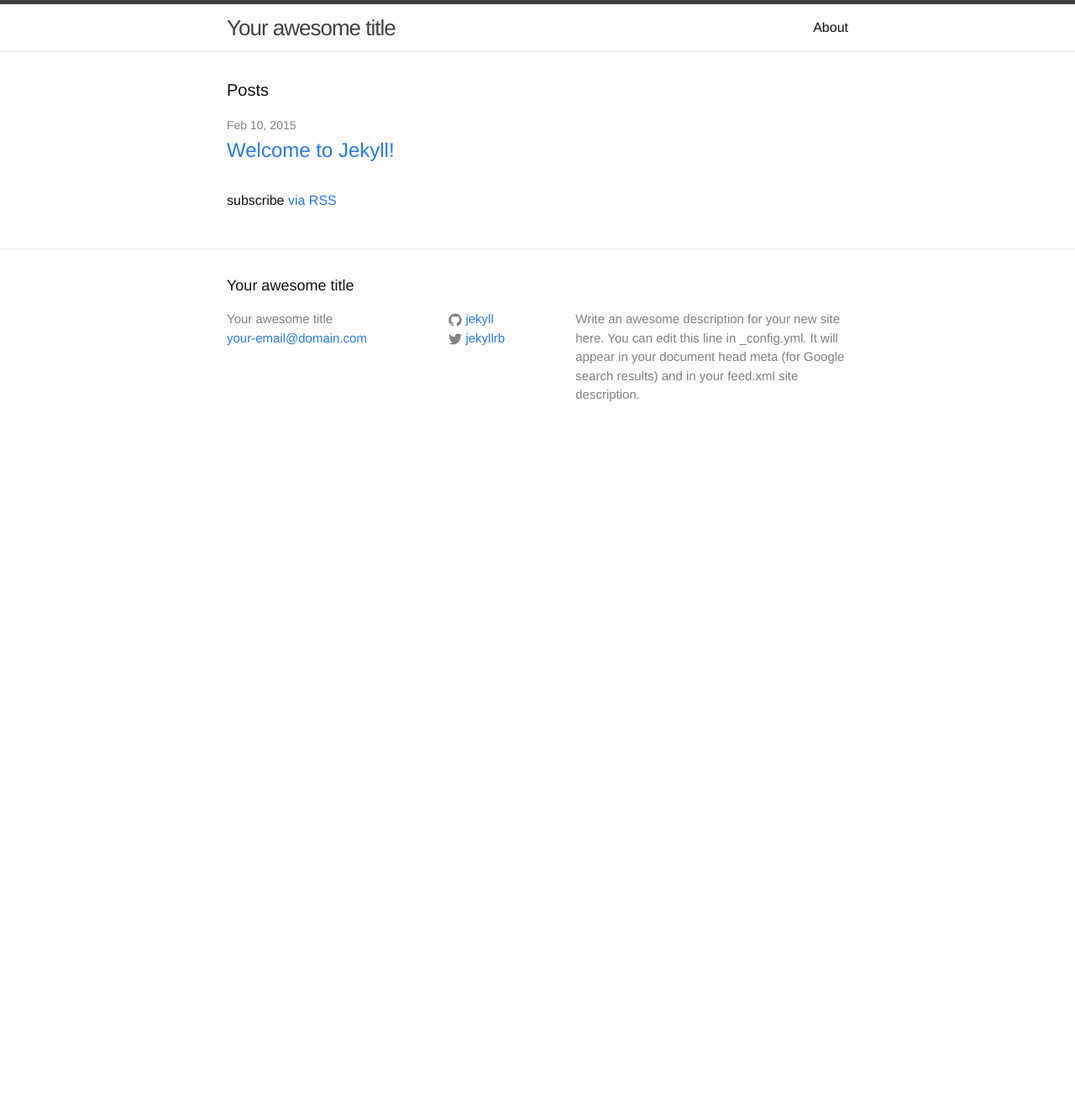
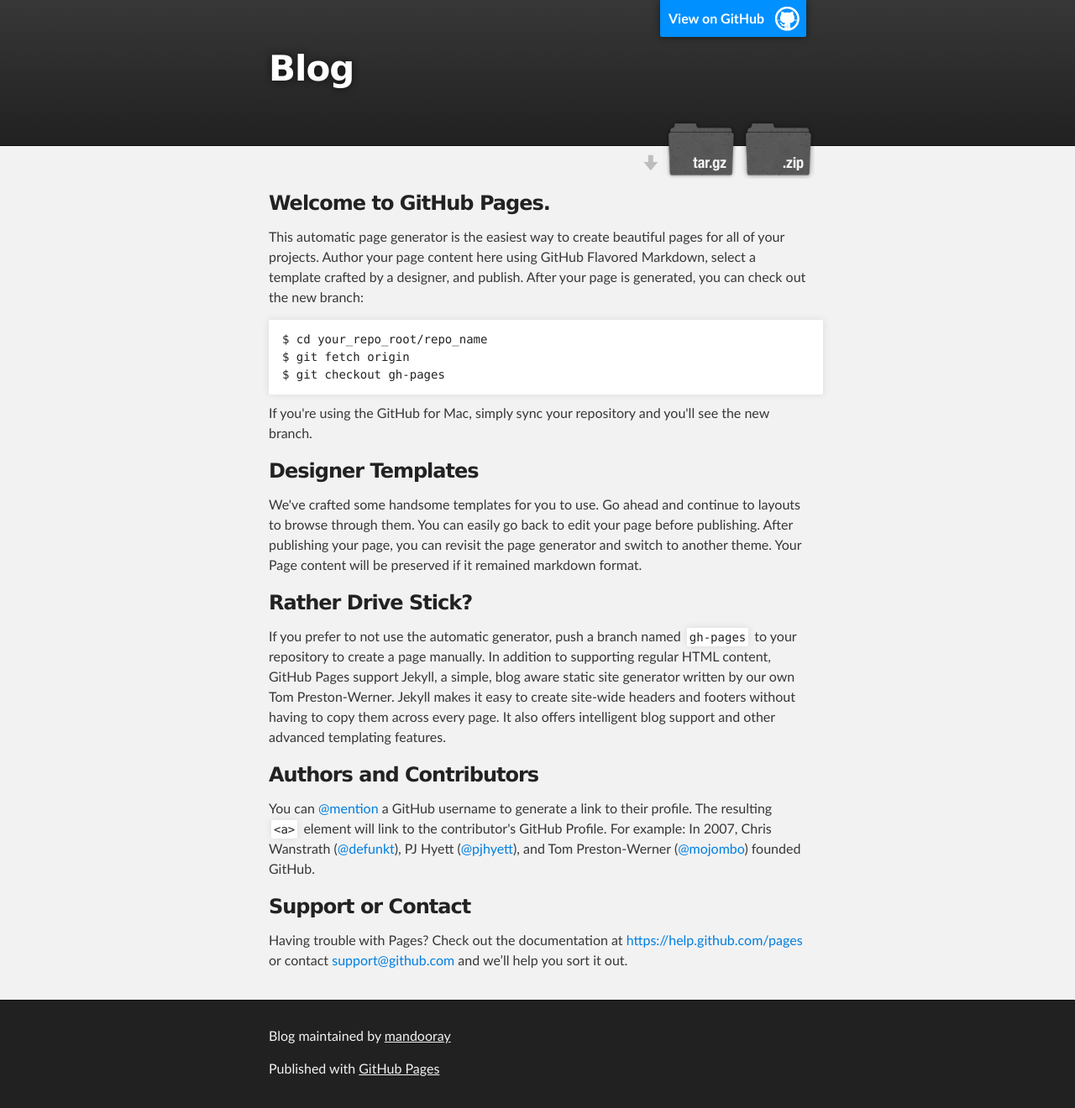
Before and after one commit to mandooray/blog, a Jekyll site: the page index.html, which Jekyll copies as it is, in a window 1280 px wide. Shown: the whole page at 84% size. Built offline with Jekyll 4.4.1, drawn with Linux system fonts in a browser that asks for light colours; before the commit the page ends 900 px from its top, so only the background shows below that.

Commit message:
Create gh-pages branch via GitHub

```diff
--- a/index.html
+++ b/index.html
@@ -1,23 +1,79 @@
----
-layout: default
----
+<!DOCTYPE html>
+<html>
 
-<div class="home">
+  <head>
+    <meta charset='utf-8'>
+    <meta http-equiv="X-UA-Compatible" content="chrome=1">
+    <meta name="description" content="Blog : ">
 
-  <h1 class="page-heading">Posts</h1>
+    <link rel="stylesheet" type="text/css" media="screen" href="stylesheets/stylesheet.css">
 
-  <ul class="post-list">
-    {% for post in site.posts %}
-      <li>
-        <span class="post-meta">{{ post.date | date: "%b %-d, %Y" }}</span>
+    <title>Blog</title>
+  </head>
 
-        <h2>
-          <a class="post-link" href="{{ post.url | prepend: site.baseurl }}">{{ post.title }}</a>
-        </h2>
-      </li>
-    {% endfor %}
-  </ul>
+  <body>
 
-  <p class="rss-subscribe">subscribe <a href="{{ "/feed.xml" | prepend: site.baseurl }}">via RSS</a></p>
+    <!-- HEADER -->
+    <div id="header_wrap" class="outer">
+        <header class="inner">
+          <a id="forkme_banner" href="https://github.com/mandooray/blog">View on GitHub</a>
 
-</div>
+          <h1 id="project_title">Blog</h1>
+          <h2 id="project_tagline"></h2>
+
+            <section id="downloads">
+              <a class="zip_download_link" href="https://github.com/mandooray/blog/zipball/master">Download this project as a .zip file</a>
+              <a class="tar_download_link" href="https://github.com/mandooray/blog/tarball/master">Download this project as a tar.gz file</a>
+            </section>
+        </header>
+    </div>
+
+    <!-- MAIN CONTENT -->
+    <div id="main_content_wrap" class="outer">
+      <section id="main_content" class="inner">
+        <h3>
+<a id="welcome-to-github-pages" class="anchor" href="#welcome-to-github-pages" aria-hidden="true"><span class="octicon octicon-link"></span></a>Welcome to GitHub Pages.</h3>
+
+<p>This automatic page generator is the easiest way to create beautiful pages for all of your projects. Author your page content here using GitHub Flavored Markdown, select a template crafted by a designer, and publish. After your page is generated, you can check out the new branch:</p>
+
+<pre><code>$ cd your_repo_root/repo_name
+$ git fetch origin
+$ git checkout gh-pages
+</code></pre>
+
+<p>If you're using the GitHub for Mac, simply sync your repository and you'll see the new branch.</p>
+
+<h3>
+<a id="designer-templates" class="anchor" href="#designer-templates" aria-hidden="true"><span class="octicon octicon-link"></span></a>Designer Templates</h3>
+
+<p>We've crafted some handsome templates for you to use. Go ahead and continue to layouts to browse through them. You can easily go back to edit your page before publishing. After publishing your page, you can revisit the page generator and switch to another theme. Your Page content will be preserved if it remained markdown format.</p>
+
+<h3>
+<a id="rather-drive-stick" class="anchor" href="#rather-drive-stick" aria-hidden="true"><span class="octicon octicon-link"></span></a>Rather Drive Stick?</h3>
+
+<p>If you prefer to not use the automatic generator, push a branch named <code>gh-pages</code> to your repository to create a page manually. In addition to supporting regular HTML content, GitHub Pages support Jekyll, a simple, blog aware static site generator written by our own Tom Preston-Werner. Jekyll makes it easy to create site-wide headers and footers without having to copy them across every page. It also offers intelligent blog support and other advanced templating features.</p>
+
+<h3>
+<a id="authors-and-contributors" class="anchor" href="#authors-and-contributors" aria-hidden="true"><span class="octicon octicon-link"></span></a>Authors and Contributors</h3>
+
+<p>You can <a href="https://github.com/blog/821" class="user-mention">@mention</a> a GitHub username to generate a link to their profile. The resulting <code>&lt;a&gt;</code> element will link to the contributor's GitHub Profile. For example: In 2007, Chris Wanstrath (<a href="https://github.com/defunkt" class="user-mention">@defunkt</a>), PJ Hyett (<a href="https://github.com/pjhyett" class="user-mention">@pjhyett</a>), and Tom Preston-Werner (<a href="https://github.com/mojombo" class="user-mention">@mojombo</a>) founded GitHub.</p>
+
+<h3>
+<a id="support-or-contact" class="anchor" href="#support-or-contact" aria-hidden="true"><span class="octicon octicon-link"></span></a>Support or Contact</h3>
+
+<p>Having trouble with Pages? Check out the documentation at <a href="https://help.github.com/pages">https://help.github.com/pages</a> or contact <a href="mailto:support@github.com">support@github.com</a> and we’ll help you sort it out.</p>
+      </section>
+    </div>
+
+    <!-- FOOTER  -->
+    <div id="footer_wrap" class="outer">
+      <footer class="inner">
+        <p class="copyright">Blog maintained by <a href="https://github.com/mandooray">mandooray</a></p>
+        <p>Published with <a href="http://pages.github.com">GitHub Pages</a></p>
+      </footer>
+    </div>
+
+
+
+  </body>
+</html>
--- /dev/null
+++ b/javascripts/main.js
@@ -0,0 +1 @@
+console.log('This would be the main JS file.');
--- /dev/null
+++ b/stylesheets/pygment_trac.css
@@ -0,0 +1,70 @@
+.highlight .hll { background-color: #ffffcc }
+.highlight  { background: #f0f3f3; }
+.highlight .c { color: #0099FF; font-style: italic } /* Comment */
+.highlight .err { color: #AA0000; background-color: #FFAAAA } /* Error */
+.highlight .k { color: #006699; font-weight: bold } /* Keyword */
+.highlight .o { color: #555555 } /* Operator */
+.highlight .cm { color: #0099FF; font-style: italic } /* Comment.Multiline */
+.highlight .cp { color: #009999 } /* Comment.Preproc */
+.highlight .c1 { color: #0099FF; font-style: italic } /* Comment.Single */
+.highlight .cs { color: #0099FF; font-weight: bold; font-style: italic } /* Comment.Special */
+.highlight .gd { background-color: #FFCCCC; border: 1px solid #CC0000 } /* Generic.Deleted */
+.highlight .ge { font-style: italic } /* Generic.Emph */
+.highlight .gr { color: #FF0000 } /* Generic.Error */
+.highlight .gh { color: #003300; font-weight: bold } /* Generic.Heading */
+.highlight .gi { background-color: #CCFFCC; border: 1px solid #00CC00 } /* Generic.Inserted */
+.highlight .go { color: #AAAAAA } /* Generic.Output */
+.highlight .gp { color: #000099; font-weight: bold } /* Generic.Prompt */
+.highlight .gs { font-weight: bold } /* Generic.Strong */
+.highlight .gu { color: #003300; font-weight: bold } /* Generic.Subheading */
+.highlight .gt { color: #99CC66 } /* Generic.Traceback */
+.highlight .kc { color: #006699; font-weight: bold } /* Keyword.Constant */
+.highlight .kd { color: #006699; font-weight: bold } /* Keyword.Declaration */
+.highlight .kn { color: #006699; font-weight: bold } /* Keyword.Namespace */
+.highlight .kp { color: #006699 } /* Keyword.Pseudo */
+.highlight .kr { color: #006699; font-weight: bold } /* Keyword.Reserved */
+.highlight .kt { color: #007788; font-weight: bold } /* Keyword.Type */
+.highlight .m { color: #FF6600 } /* Literal.Number */
+.highlight .s { color: #CC3300 } /* Literal.String */
+.highlight .na { color: #330099 } /* Name.Attribute */
+.highlight .nb { color: #336666 } /* Name.Builtin */
+.highlight .nc { color: #00AA88; font-weight: bold } /* Name.Class */
+.highlight .no { color: #336600 } /* Name.Constant */
+.highlight .nd { color: #9999FF } /* Name.Decorator */
+.highlight .ni { color: #999999; font-weight: bold } /* Name.Entity */
+.highlight .ne { color: #CC0000; font-weight: bold } /* Name.Exception */
+.highlight .nf { color: #CC00FF } /* Name.Function */
+.highlight .nl { color: #9999FF } /* Name.Label */
+.highlight .nn { color: #00CCFF; font-weight: bold } /* Name.Namespace */
+.highlight .nt { color: #330099; font-weight: bold } /* Name.Tag */
+.highlight .nv { color: #003333 } /* Name.Variable */
+.highlight .ow { color: #000000; font-weight: bold } /* Operator.Word */
+.highlight .w { color: #bbbbbb } /* Text.Whitespace */
+.highlight .mf { color: #FF6600 } /* Literal.Number.Float */
+.highlight .mh { color: #FF6600 } /* Literal.Number.Hex */
+.highlight .mi { color: #FF6600 } /* Literal.Number.Integer */
+.highlight .mo { color: #FF6600 } /* Literal.Number.Oct */
+.highlight .sb { color: #CC3300 } /* Literal.String.Backtick */
+.highlight .sc { color: #CC3300 } /* Literal.String.Char */
+.highlight .sd { color: #CC3300; font-style: italic } /* Literal.String.Doc */
+.highlight .s2 { color: #CC3300 } /* Literal.String.Double */
+.highlight .se { color: #CC3300; font-weight: bold } /* Literal.String.Escape */
+.highlight .sh { color: #CC3300 } /* Literal.String.Heredoc */
+.highlight .si { color: #AA0000 } /* Literal.String.Interpol */
+.highlight .sx { color: #CC3300 } /* Literal.String.Other */
+.highlight .sr { color: #33AAAA } /* Literal.String.Regex */
+.highlight .s1 { color: #CC3300 } /* Literal.String.Single */
+.highlight .ss { color: #FFCC33 } /* Literal.String.Symbol */
+.highlight .bp { color: #336666 } /* Name.Builtin.Pseudo */
+.highlight .vc { color: #003333 } /* Name.Variable.Class */
+.highlight .vg { color: #003333 } /* Name.Variable.Global */
+.highlight .vi { color: #003333 } /* Name.Variable.Instance */
+.highlight .il { color: #FF6600 } /* Literal.Number.Integer.Long */
+
+.type-csharp .highlight .k { color: #0000FF }
+.type-csharp .highlight .kt { color: #0000FF }
+.type-csharp .highlight .nf { color: #000000; font-weight: normal }
+.type-csharp .highlight .nc { color: #2B91AF }
+.type-csharp .highlight .nn { color: #000000 }
+.type-csharp .highlight .s { color: #A31515 }
+.type-csharp .highlight .sc { color: #A31515 }
--- /dev/null
+++ b/stylesheets/stylesheet.css
@@ -0,0 +1,425 @@
+/*******************************************************************************
+Slate Theme for GitHub Pages
+by Jason Costello, @jsncostello
+*******************************************************************************/
+
+@import url(pygment_trac.css);
+
+/*******************************************************************************
+MeyerWeb Reset
+*******************************************************************************/
+
+html, body, div, span, applet, object, iframe,
+h1, h2, h3, h4, h5, h6, p, blockquote, pre,
+a, abbr, acronym, address, big, cite, code,
+del, dfn, em, img, ins, kbd, q, s, samp,
+small, strike, strong, sub, sup, tt, var,
+b, u, i, center,
+dl, dt, dd, ol, ul, li,
+fieldset, form, label, legend,
+table, caption, tbody, tfoot, thead, tr, th, td,
+article, aside, canvas, details, embed,
+figure, figcaption, footer, header, hgroup,
+menu, nav, output, ruby, section, summary,
+time, mark, audio, video {
+  margin: 0;
+  padding: 0;
+  border: 0;
+  font: inherit;
+  vertical-align: baseline;
+}
+
+/* HTML5 display-role reset for older browsers */
+article, aside, details, figcaption, figure,
+footer, header, hgroup, menu, nav, section {
+  display: block;
+}
+
+ol, ul {
+  list-style: none;
+}
+
+table {
+  border-collapse: collapse;
+  border-spacing: 0;
+}
+
+/*******************************************************************************
+Theme Styles
+*******************************************************************************/
+
+body {
+  box-sizing: border-box;
+  color:#373737;
+  background: #212121;
+  font-size: 16px;
+  font-family: 'Myriad Pro', Calibri, Helvetica, Arial, sans-serif;
+  line-height: 1.5;
+  -webkit-font-smoothing: antialiased;
+}
+
+h1, h2, h3, h4, h5, h6 {
+  margin: 10px 0;
+  font-weight: 700;
+  color:#222222;
+  font-family: 'Lucida Grande', 'Calibri', Helvetica, Arial, sans-serif;
+  letter-spacing: -1px;
+}
+
+h1 {
+  font-size: 36px;
+  font-weight: 700;
+}
+
+h2 {
+  padding-bottom: 10px;
+  font-size: 32px;
+  background: url('../images/bg_hr.png') repeat-x bottom;
+}
+
+h3 {
+  font-size: 24px;
+}
+
+h4 {
+  font-size: 21px;
+}
+
+h5 {
+  font-size: 18px;
+}
+
+h6 {
+  font-size: 16px;
+}
+
+p {
+  margin: 10px 0 15px 0;
+}
+
+footer p {
+  color: #f2f2f2;
+}
+
+a {
+  text-decoration: none;
+  color: #007edf;
+  text-shadow: none;
+
+  transition: color 0.5s ease;
+  transition: text-shadow 0.5s ease;
+  -webkit-transition: color 0.5s ease;
+  -webkit-transition: text-shadow 0.5s ease;
+  -moz-transition: color 0.5s ease;
+  -moz-transition: text-shadow 0.5s ease;
+  -o-transition: color 0.5s ease;
+  -o-transition: text-shadow 0.5s ease;
+  -ms-transition: color 0.5s ease;
+  -ms-transition: text-shadow 0.5s ease;
+}
+
+a:hover, a:focus {text-decoration: underline;}
+
+footer a {
+  color: #F2F2F2;
+  text-decoration: underline;
+}
+
+em {
+  font-style: italic;
+}
+
+strong {
+  font-weight: bold;
+}
+
+img {
+  position: relative;
+  margin: 0 auto;
+  max-width: 739px;
+  padding: 5px;
+  margin: 10px 0 10px 0;
+  border: 1px solid #ebebeb;
+
+  box-shadow: 0 0 5px #ebebeb;
+  -webkit-box-shadow: 0 0 5px #ebebeb;
+  -moz-box-shadow: 0 0 5px #ebebeb;
+  -o-box-shadow: 0 0 5px #ebebeb;
+  -ms-box-shadow: 0 0 5px #ebebeb;
+}
+
+p img {
+  display: inline;
+  margin: 0;
+  padding: 0;
+  vertical-align: middle;
+  text-align: center;
+  border: none;
+}
+
+pre, code {
+  width: 100%;
+  color: #222;
+  background-color: #fff;
+
+  font-family: Monaco, "Bitstream Vera Sans Mono", "Lucida Console", Terminal, monospace;
+  font-size: 14px;
+
+  border-radius: 2px;
+  -moz-border-radius: 2px;
+  -webkit-border-radius: 2px;
+}
+
+pre {
+  width: 100%;
+  padding: 10px;
+  box-shadow: 0 0 10px rgba(0,0,0,.1);
+  overflow: auto;
+}
+
+code {
+  padding: 3px;
+  margin: 0 3px;
+  box-shadow: 0 0 10px rgba(0,0,0,.1);
+}
+
+pre code {
+  display: block;
+  box-shadow: none;
+}
+
+blockquote {
+  color: #666;
+  margin-bottom: 20px;
+  padding: 0 0 0 20px;
+  border-left: 3px solid #bbb;
+}
+
+
+ul, ol, dl {
+  margin-bottom: 15px
+}
+
+ul {
+  list-style-position: inside;
+  list-style: disc;
+  padding-left: 20px;
+}
+
+ol {
+  list-style-position: inside;
+  list-style: decimal;
+  padding-left: 20px;
+}
+
+dl dt {
+  font-weight: bold;
+}
+
+dl dd {
+  padding-left: 20px;
+  font-style: italic;
+}
+
+dl p {
+  padding-left: 20px;
+  font-style: italic;
+}
+
+hr {
+  height: 1px;
+  margin-bottom: 5px;
+  border: none;
+  background: url('../images/bg_hr.png') repeat-x center;
+}
+
+table {
+  border: 1px solid #373737;
+  margin-bottom: 20px;
+  text-align: left;
+ }
+
+th {
+  font-family: 'Lucida Grande', 'Helvetica Neue', Helvetica, Arial, sans-serif;
+  padding: 10px;
+  background: #373737;
+  color: #fff;
+ }
+
+td {
+  padding: 10px;
+  border: 1px solid #373737;
+ }
+
+form {
+  background: #f2f2f2;
+  padding: 20px;
+}
+
+/*******************************************************************************
+Full-Width Styles
+*******************************************************************************/
+
+.outer {
+  width: 100%;
+}
+
+.inner {
+  position: relative;
+  max-width: 640px;
+  padding: 20px 10px;
+  margin: 0 auto;
+}
+
+#forkme_banner {
+  display: block;
+  position: absolute;
+  top:0;
+  right: 10px;
+  z-index: 10;
+  padding: 10px 50px 10px 10px;
+  color: #fff;
+  background: url('../images/blacktocat.png') #0090ff no-repeat 95% 50%;
+  font-weight: 700;
+  box-shadow: 0 0 10px rgba(0,0,0,.5);
+  border-bottom-left-radius: 2px;
+  border-bottom-right-radius: 2px;
+}
+
+#header_wrap {
+  background: #212121;
+  background: -moz-linear-gradient(top, #373737, #212121);
+  background: -webkit-linear-gradient(top, #373737, #212121);
+  background: -ms-linear-gradient(top, #373737, #212121);
+  background: -o-linear-gradient(top, #373737, #212121);
+  background: linear-gradient(top, #373737, #212121);
+}
+
+#header_wrap .inner {
+  padding: 50px 10px 30px 10px;
+}
+
+#project_title {
+  margin: 0;
+  color: #fff;
+  font-size: 42px;
+  font-weight: 700;
+  text-shadow: #111 0px 0px 10px;
+}
+
+#project_tagline {
+  color: #fff;
+  font-size: 24px;
+  font-weight: 300;
+  background: none;
+  text-shadow: #111 0px 0px 10px;
+}
+
+#downloads {
+  position: absolute;
+  width: 210px;
+  z-index: 10;
+  bottom: -40px;
+  right: 0;
+  height: 70px;
+  background: url('../images/icon_download.png') no-repeat 0% 90%;
+}
+
+.zip_download_link {
+  display: block;
+  float: right;
+  width: 90px;
+  height:70px;
+  text-indent: -5000px;
+  overflow: hidden;
+  background: url(../images/sprite_download.png) no-repeat bottom left;
+}
+
+.tar_download_link {
+  display: block;
+  float: right;
+  width: 90px;
+  height:70px;
+  text-indent: -5000px;
+  overflow: hidden;
+  background: url(../images/sprite_download.png) no-repeat bottom right;
+  margin-left: 10px;
+}
+
+.zip_download_link:hover {
+  background: url(../images/sprite_download.png) no-repeat top left;
+}
+
+.tar_download_link:hover {
+  background: url(../images/sprite_download.png) no-repeat top right;
+}
+
+#main_content_wrap {
+  background: #f2f2f2;
+  border-top: 1px solid #111;
+  border-bottom: 1px solid #111;
+}
+
+#main_content {
+  padding-top: 40px;
+}
+
+#footer_wrap {
+  background: #212121;
+}
+
+
+
+/*******************************************************************************
+Small Device Styles
+*******************************************************************************/
+
+@media screen and (max-width: 480px) {
+  body {
+    font-size:14px;
+  }
+
+  #downloads {
+    display: none;
+  }
+
+  .inner {
+    min-width: 320px;
+    max-width: 480px;
+  }
+
+  #project_title {
+  font-size: 32px;
+  }
+
+  h1 {
+    font-size: 28px;
+  }
+
+  h2 {
+    font-size: 24px;
+  }
+
+  h3 {
+    font-size: 21px;
+  }
+
+  h4 {
+    font-size: 18px;
+  }
+
+  h5 {
+    font-size: 14px;
+  }
+
+  h6 {
+    font-size: 12px;
+  }
+
+  code, pre {
+    min-width: 320px;
+    max-width: 480px;
+    font-size: 11px;
+  }
+
+}
```
Also changed, not shown: params.json (added, +1 -0 lines), images/bg_hr.png (added), images/blacktocat.png (added), images/icon_download.png (added), images/sprite_download.png (added).
